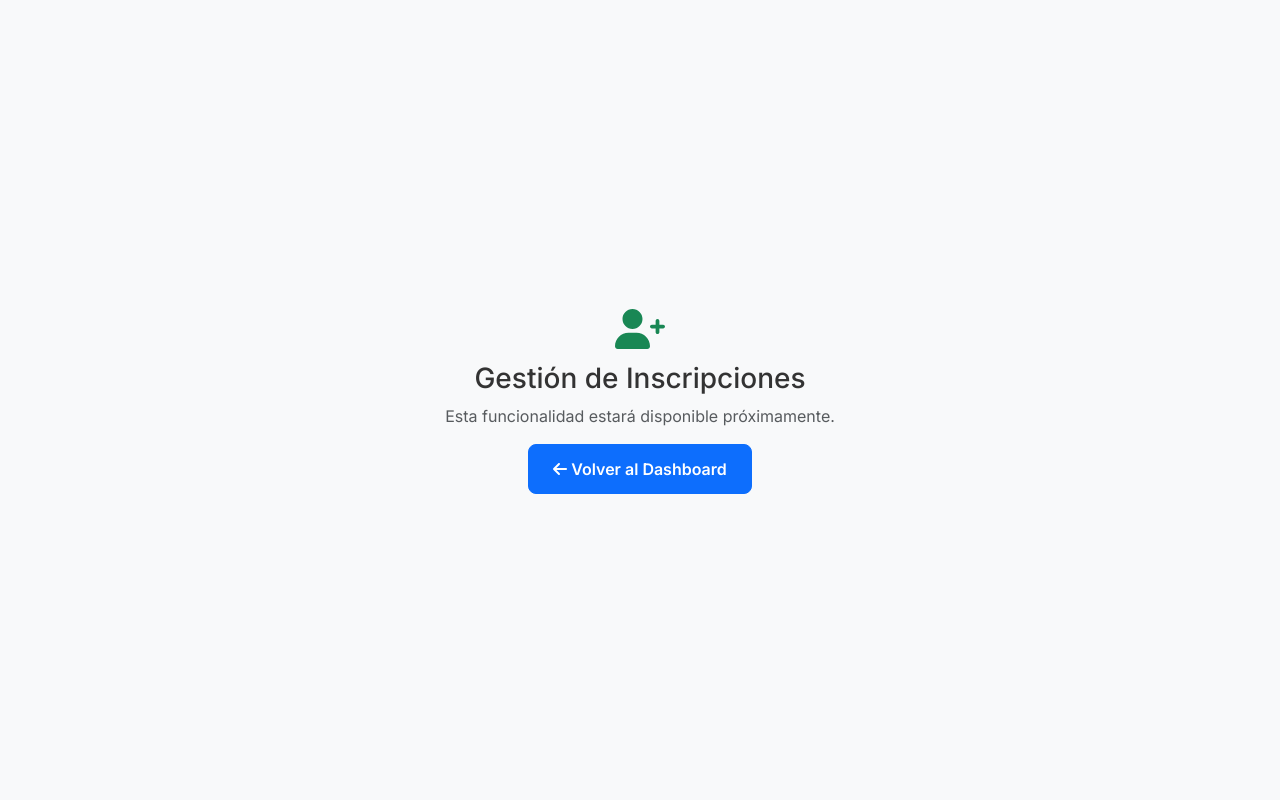
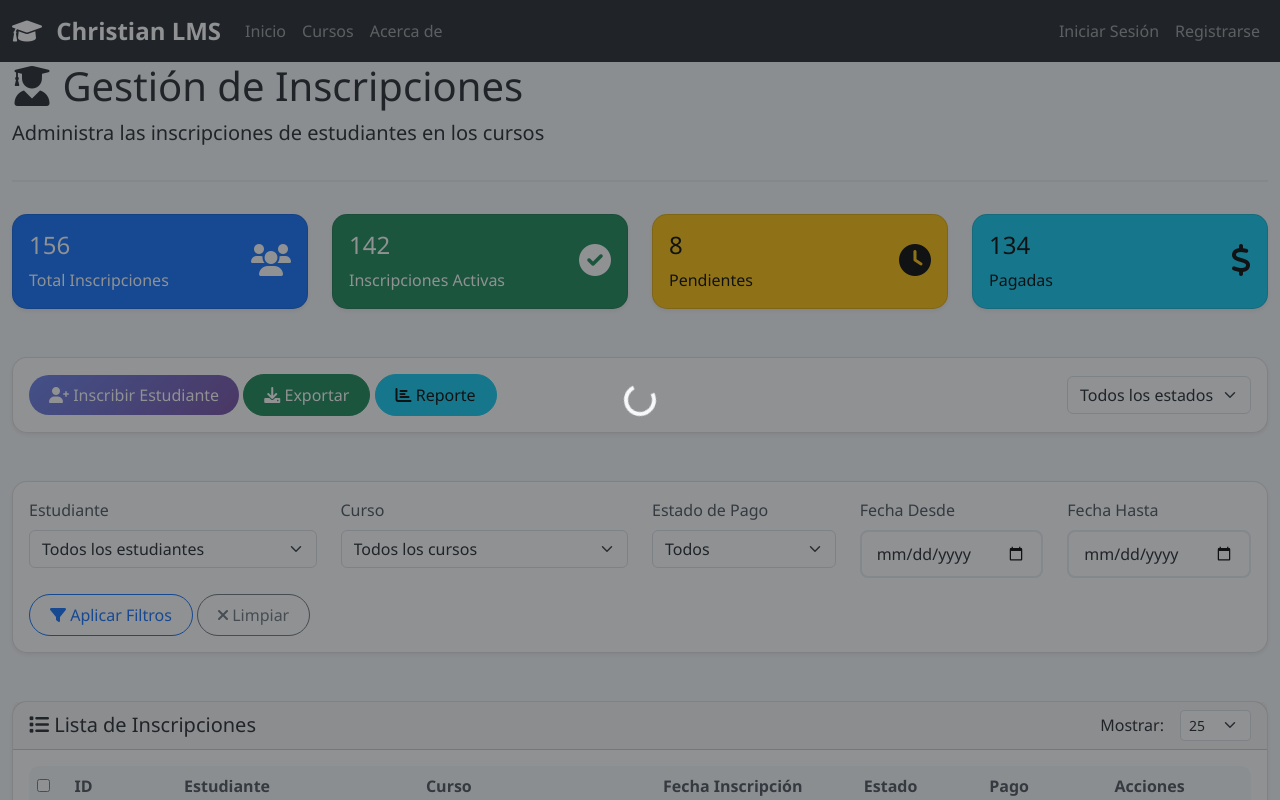
Before and after one commit to armandpiano/escuela-de-crecimiento, a PHP site: page /escuela-de-crecimiento/Control-Escolar/enrollments in a window 1280 px wide. Run offline with PHP 8.4, Linux system fonts and the light colour scheme; the visitor is signed in with stand-in values (Sample User, id 1).

Commit message:
Render courses, enrollments, and subjects pages

```diff
--- a/Control-Escolar/public/index.php
+++ b/Control-Escolar/public/index.php
@@ -238,6 +238,16 @@
     </body>
     </html>
     <?php
+    return ob_get_clean();
+}
+
+// Renderizar vistas con layout principal
+function renderPage($viewPath, $pageTitle, $basePath) {
+    $basePath = rtrim($basePath, '/');
+    ob_start();
+    include __DIR__ . '/../src/UI/Views/layouts/header.php';
+    include $viewPath;
+    include __DIR__ . '/../src/UI/Views/layouts/footer.php';
     return ob_get_clean();
 }
 
@@ -566,44 +576,29 @@
 
     case 'courses':
         requireAuth($route['base_path']);
-        echo loadLayout('
-            <div class="text-center">
-                <h1><i class="fas fa-book text-primary"></i></h1>
-                <h3>Gestión de Cursos</h1>
-                <p class="text-muted">Esta funcionalidad estará disponible próximamente.</p>
-                <a href="' . $route['base_path'] . '/dashboard" class="btn btn-primary">
-                    <i class="fas fa-arrow-left"></i> Volver al Dashboard
-                </a>
-            </div>
-        ', 'Cursos - Control Escolar', $route['base_path']);
+        echo renderPage(
+            __DIR__ . '/../src/UI/Views/courses/index.php',
+            'Cursos - Control Escolar',
+            $route['base_path']
+        );
         break;
 
     case 'enrollments':
         requireAuth($route['base_path']);
-        echo loadLayout('
-            <div class="text-center">
-                <h1><i class="fas fa-user-plus text-success"></i></h1>
-                <h3>Gestión de Inscripciones</h1>
-                <p class="text-muted">Esta funcionalidad estará disponible próximamente.</p>
-                <a href="' . $route['base_path'] . '/dashboard" class="btn btn-primary">
-                    <i class="fas fa-arrow-left"></i> Volver al Dashboard
-                </a>
-            </div>
-        ', 'Inscripciones - Control Escolar', $route['base_path']);
+        echo renderPage(
+            __DIR__ . '/../src/UI/Views/enrollments/index.php',
+            'Inscripciones - Control Escolar',
+            $route['base_path']
+        );
         break;
 
     case 'subjects':
         requireAuth($route['base_path']);
-        echo loadLayout('
-            <div class="text-center">
-                <h1><i class="fas fa-list text-warning"></i></h1>
-                <h3>Gestión de Materias</h1>
-                <p class="text-muted">Esta funcionalidad estará disponible próximamente.</p>
-                <a href="' . $route['base_path'] . '/dashboard" class="btn btn-primary">
-                    <i class="fas fa-arrow-left"></i> Volver al Dashboard
-                </a>
-            </div>
-        ', 'Materias - Control Escolar', $route['base_path']);
+        echo renderPage(
+            __DIR__ . '/../src/UI/Views/subjects/index.php',
+            'Materias - Control Escolar',
+            $route['base_path']
+        );
         break;
 
     case 'logout':
--- a/Control-Escolar/src/UI/Views/courses/index.php
+++ b/Control-Escolar/src/UI/Views/courses/index.php
@@ -1,6 +1,7 @@
 <?php
+$basePath = rtrim($basePath ?? '', '/');
 if (!isset($_SESSION['user_id'])) {
-    header('Location: /login');
+    header('Location: ' . $basePath . '/login');
     exit();
 }
 ?>
--- a/Control-Escolar/src/UI/Views/enrollments/index.php
+++ b/Control-Escolar/src/UI/Views/enrollments/index.php
@@ -1,6 +1,7 @@
 <?php
+$basePath = rtrim($basePath ?? '', '/');
 if (!isset($_SESSION['user_id'])) {
-    header('Location: /login');
+    header('Location: ' . $basePath . '/login');
     exit();
 }
 ?>
--- a/Control-Escolar/src/UI/Views/layouts/header.php
+++ b/Control-Escolar/src/UI/Views/layouts/header.php
@@ -1,3 +1,7 @@
+<?php
+$basePath = rtrim($basePath ?? '', '/');
+$homePath = $basePath !== '' ? $basePath . '/' : '/';
+?>
 <!DOCTYPE html>
 <html lang="es">
 <head>
@@ -145,7 +149,7 @@
     <!-- Navigation -->
     <nav class="navbar navbar-expand-lg navbar-dark bg-dark">
         <div class="container-fluid">
-            <a class="navbar-brand" href="/">
+            <a class="navbar-brand" href="<?= htmlspecialchars($homePath) ?>">
                 <i class="fas fa-graduation-cap me-2"></i>
                 Christian LMS
             </a>
@@ -157,13 +161,13 @@
             <div class="collapse navbar-collapse" id="navbarNav">
                 <ul class="navbar-nav me-auto">
                     <li class="nav-item">
-                        <a class="nav-link" href="/">Inicio</a>
+                        <a class="nav-link" href="<?= htmlspecialchars($homePath) ?>">Inicio</a>
                     </li>
                     <li class="nav-item">
-                        <a class="nav-link" href="/courses">Cursos</a>
+                        <a class="nav-link" href="<?= htmlspecialchars($basePath . '/courses') ?>">Cursos</a>
                     </li>
                     <li class="nav-item">
-                        <a class="nav-link" href="/about">Acerca de</a>
+                        <a class="nav-link" href="<?= htmlspecialchars($basePath . '/about') ?>">Acerca de</a>
                     </li>
                 </ul>
 
@@ -175,18 +179,18 @@
                                 <?= htmlspecialchars($_SESSION['user']->getFullName()) ?>
                             </a>
                             <ul class="dropdown-menu">
-                                <li><a class="dropdown-item" href="/dashboard"><i class="fas fa-tachometer-alt me-2"></i>Dashboard</a></li>
-                                <li><a class="dropdown-item" href="/profile"><i class="fas fa-user me-2"></i>Mi Perfil</a></li>
+                                <li><a class="dropdown-item" href="<?= htmlspecialchars($basePath . '/dashboard') ?>"><i class="fas fa-tachometer-alt me-2"></i>Dashboard</a></li>
+                                <li><a class="dropdown-item" href="<?= htmlspecialchars($basePath . '/profile') ?>"><i class="fas fa-user me-2"></i>Mi Perfil</a></li>
                                 <li><hr class="dropdown-divider"></li>
-                                <li><a class="dropdown-item" href="/auth/logout"><i class="fas fa-sign-out-alt me-2"></i>Cerrar Sesión</a></li>
+                                <li><a class="dropdown-item" href="<?= htmlspecialchars($basePath . '/auth/logout') ?>"><i class="fas fa-sign-out-alt me-2"></i>Cerrar Sesión</a></li>
                             </ul>
                         </li>
                     <?php else: ?>
                         <li class="nav-item">
-                            <a class="nav-link" href="/auth/login">Iniciar Sesión</a>
+                            <a class="nav-link" href="<?= htmlspecialchars($basePath . '/auth/login') ?>">Iniciar Sesión</a>
                         </li>
                         <li class="nav-item">
-                            <a class="nav-link" href="/auth/register">Registrarse</a>
+                            <a class="nav-link" href="<?= htmlspecialchars($basePath . '/auth/register') ?>">Registrarse</a>
                         </li>
                     <?php endif; ?>
                 </ul>
--- a/Control-Escolar/src/UI/Views/subjects/index.php
+++ b/Control-Escolar/src/UI/Views/subjects/index.php
@@ -1,6 +1,7 @@
 <?php
+$basePath = rtrim($basePath ?? '', '/');
 if (!isset($_SESSION['user_id'])) {
-    header('Location: /login');
+    header('Location: ' . $basePath . '/login');
     exit();
 }
 ?>
```
